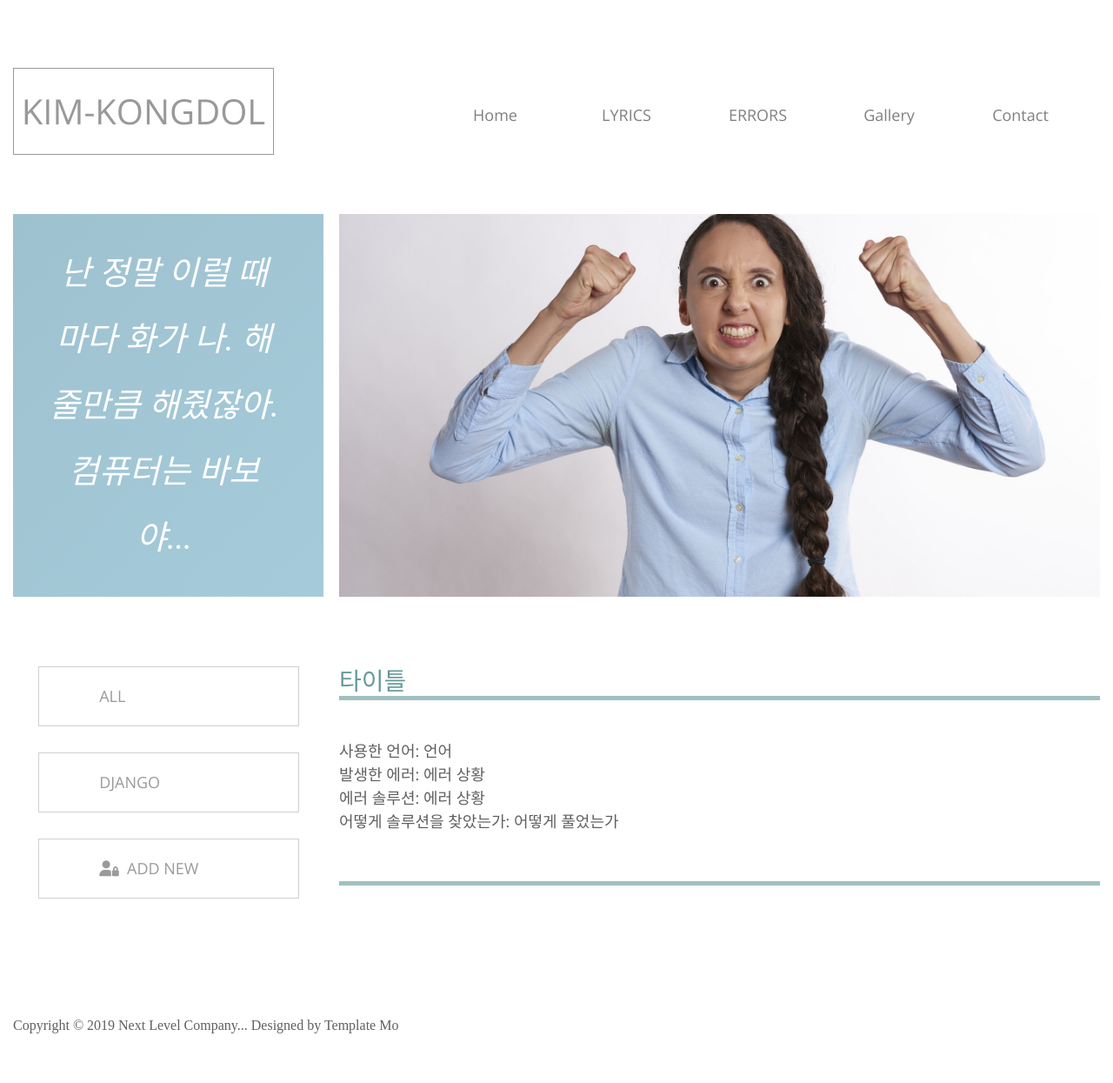
After one commit to KimKongDol/Portfolio, a Django app: page /error_detail/3 in a window 1280 px wide. The commit adds this page. Shown: the whole page at 87% size. Run offline with Django 3.2, Linux system fonts and the light colour scheme; data comes from the database, SQL or seed files in the repository; both versions use the stored data as it was after the commit; some libraries are stand-ins or nearby versions; some web fonts are replaced.

Commit message:
[feat]error페이지에서 상세창 만들고 상세페이지 경로 수정

```diff
--- /dev/null
+++ b/Blog/Blog/static/css/error_report.css
@@ -0,0 +1,3 @@
+.tm-bg-gradient-error{
+    background: linear-gradient( 135deg, #9ec1cf 0%, #a5cbda 100% );
+}
--- a/Blog/Blog/static/css/templatemo-style.css
+++ b/Blog/Blog/static/css/templatemo-style.css
@@ -389,7 +389,7 @@ ul.tm-list-plus li:before {
 
 .tabs > li > a.active .tm-tab-icon,
 .tabs > li > a:hover .tm-tab-icon {
-  background-color: #669999;
+  background-color: #b9d6d6;
 }
 
 .tm-about-person { max-width: 280px; }
--- a/Blog/error_report/models.py
+++ b/Blog/error_report/models.py
@@ -4,6 +4,7 @@ from django.db import models
 
 
 class ErrorReport(models.Model):
+    id = models.AutoField(primary_key=True)
     title = models.CharField(max_length=200)
     lang = models.CharField(max_length=100)
     error = models.TextField()
--- /dev/null
+++ b/Blog/error_report/templates/error_detail.html
@@ -0,0 +1,37 @@
+{% extends "base.html" %}
+{% load static %}
+{% block content %}
+<!-- 페이지 설명과ㅏ 사진있는 파트 -->
+{% include './error_shared/picpart.html' %}
+<!-- 페이지 설명과ㅏ 사진있는 파트 끝 -->
+<section class="row tm-pt-4 tm-pb-6">
+    <div class="col-12 tm-tabs-container tm-page-cols-container">
+        <!-- 음약 메뉴 파트들 -->
+        {% include './error_shared/menu.html' %}
+        <!-- 음약 메뉴 파트들 -->
+        <div class="tm-page-col-right tm-tab-contents" style="margin-bottom: 45px; border-bottom: solid 5px #a0c0c0; ">
+            <div id="first-tab-group" class="tabgroup">
+                <div id="tab1">
+                    <div class="text-content">
+                        <h3 class="tm-text-secondary tm-mb-5"
+                            style="margin-bottom: 45px; border-bottom: solid 5px #a0c0c0; ">
+                            {{unit_error.title}}
+                        </h3>
+                        <!-- <div class="tm-mb-8" style="margin-bottom: 45px; border-bottom: solid 5px #a0c0c0; ">
+                            "에러가 있음에 내가 발전할 수 있고 그 에러 목록 수정으로 보람을 느끼니까 고마워하자!"
+                        </div> -->
+                    </div>
+                    <div>사용한 언어: {{unit_error.lang}}</div>
+                    <div>발생한 에러: {{unit_error.error}}</div>
+                    <div>에러 솔루션: {{unit_error.error}}</div>
+                    {% if unit_error.how %}
+                    <div>어떻게 솔루션을 찾았는가: {{unit_error.how}}</div>
+                    {% endif %}
+                </div>
+            </div>
+        </div>
+    </div>
+</section>
+
+
+{% endblock %}
--- a/Blog/error_report/templates/error_index.html
+++ b/Blog/error_report/templates/error_index.html
@@ -28,8 +28,10 @@
           {% for ErrorReport in all_errors %}
           <div class="row tm-pt-5"
             style="border-bottom: solid 3px #a0c0c0; padding: 3% 1% 3% 1% ;display: flex;align-items: center;">
-            <i class="far fa-hand-paper fa-2x" style="padding-right: 1%;"></i>
-            <span>&nbsp; {{ErrorReport.title}}</spam>
+            <a href="{% url 'error:error_detail' ErrorReport.id %}">
+              <i class="far fa-hand-paper fa-2x" style="padding-right: 1%;"></i>
+              <span>&nbsp; {{ErrorReport.title}}</span>
+            </a>
           </div>
           {% endfor %}
         </div>
--- a/Blog/error_report/templates/error_shared/menu.html
+++ b/Blog/error_report/templates/error_shared/menu.html
@@ -2,19 +2,19 @@
     <ul class="tabs clearfix" data-tabgroup="first-tab-group">
         <li>
             <!-- <a href="#tab1" class="active"> -->
-            <a href="#tab2" class="">
+            <a href="#" class="all_btn" onclick="change_bg_color()">
                 <div class="tm-tab-icon"></div>
                 ALL
             </a>
         </li>
         <li>
-            <a href="#tab2" id="error_menubar">
+            <a href="#tab2" id="error_menubar" class="jango_btn">
                 <div class="tm-tab-icon"></div>
                 <span>DJANGO</span>
             </a>
         </li>
         <li>
-            <a href="{% url 'music:new' %}" class="write-icons">
+            <a href="{% url 'music:new' %}" class="write-icons write_btn">
                 <div class="tm-tab-icon"></div>
                 <i class="fas fa-user-lock"></i>&nbsp;
                 ADD NEW
@@ -22,3 +22,29 @@
         </li>
     </ul>
 </div>
+
+<script>
+    $(function () {
+        $(".all_btn").click(function () {
+            // $(".all_btn").text("마우스가 올라갔을 때");
+            $(".jango_btn > div").css("background-color", "");
+            $(".all_btn > div").css("background-color", "#b9d6d6");
+            $(".write_btn > div").css("background-color", "");
+        })
+
+        $(".jango_btn").click(function () {
+            // $(".all_btn").text("마우스가 올라갔을 때");
+            $(".jango_btn > div").css("background-color", "#b9d6d6");
+            $(".all_btn > div").css("background-color", "");
+            $(".write_btn > div").css("background-color", "");
+        })
+
+        $(".write_btn").click(function () {
+            // $(".all_btn").text("마우스가 올라갔을 때");
+            $(".jango_btn > div").css("background-color", "");
+            $(".all_btn > div").css("background-color", "");
+            $(".write_btn > div").css("background-color", "#b9d6d6");
+        })
+
+    })
+</script>
--- a/Blog/error_report/templates/error_shared/picpart.html
+++ b/Blog/error_report/templates/error_shared/picpart.html
@@ -1,7 +1,7 @@
 {% load static %}
 <div class="row tm-welcome-row">
   <div class="col-12 tm-page-cols-container">
-    <div class="tm-page-col-left tm-welcome-box tm-bg-gradient">
+    <div class="tm-page-col-left tm-welcome-box tm-bg-gradient-error">
       <p class="tm-welcome-text">
         <em>난 정말 이럴 때 마다 화가 나. 해줄만큼 해줬잖아. 컴퓨터는 바보야...</em>
       </p>
--- a/Blog/error_report/urls.py
+++ b/Blog/error_report/urls.py
@@ -4,4 +4,5 @@ from .views import *
 app_name = "error"
 urlpatterns = [
     path('error_index/', error_index, name="error_index"),
+    path('error_detail/<str:id>', error_detail, name="error_detail"),
 ]
--- a/Blog/error_report/views.py
+++ b/Blog/error_report/views.py
@@ -1,4 +1,4 @@
-from django.shortcuts import render
+from django.shortcuts import render, get_object_or_404
 from .models import ErrorReport
 # Create your views here.
 
@@ -6,3 +6,9 @@ from .models import ErrorReport
 def error_index(request):
     all_errors = ErrorReport.objects.all()
     return render(request, 'error_index.html', {'all_errors': all_errors})
+
+
+def error_detail(request, id):
+    # 각 객체를 구분해주는 키 값과 아이디값이 같으면 가지고 오고 아니면 404에러띄움
+    unit_error = get_object_or_404(ErrorReport, pk=id)
+    return render(request, 'error_detail.html', {'unit_error': unit_error})
--- a/Blog/index/templates/base.html
+++ b/Blog/index/templates/base.html
@@ -15,7 +15,8 @@ https://templatemo.com/tm-532-next-level
     <link rel="stylesheet" href="{%static 'css/all.min.css' %}" />
     <link rel="stylesheet" href="{%static 'css/boot.css' %}" />
     <link rel="stylesheet" href="{%static 'css/templatemo-style.css' %}" />
-    <link rel="stylesheet" href="{%static 'css/music_new.css' %}" />
+    <link rel="stylesheet" href="{%static 'css/music.css' %}" />
+    <link rel="stylesheet" href="{%static 'css/error_report.css' %}" />
     <link rel="icon" href="{%static 'img/kongdolicon.png' %}" type="image/x-icon">
     <script src="https://kit.fontawesome.com/c9da775478.js" crossorigin="anonymous"></script>
 </head>
--- a/Blog/music/templates/detail.html
+++ b/Blog/music/templates/detail.html
@@ -73,6 +73,6 @@
     })
 </script>
 
-{% include './music_shared/script.html' %}
+
 
 {% endblock %}
--- a/Blog/music/templates/music_shared/menu.html
+++ b/Blog/music/templates/music_shared/menu.html
@@ -1,3 +1,5 @@
+{% include './script.html' %}
+
 <div class="tm-page-col-left tm-tab-links">
     <ul class="tabs clearfix" data-tabgroup="first-tab-group">
         <li>
```
Also changed, not shown: Blog/music/templates/music_shared/script.html (+17 -20 lines), Blog/Blog/static/css/music.css (renamed from Blog/Blog/static/css/music_new.css), Blog/db.sqlite3, Blog/error_report/migrations/0002_alter_errorreport_id.py (added).
